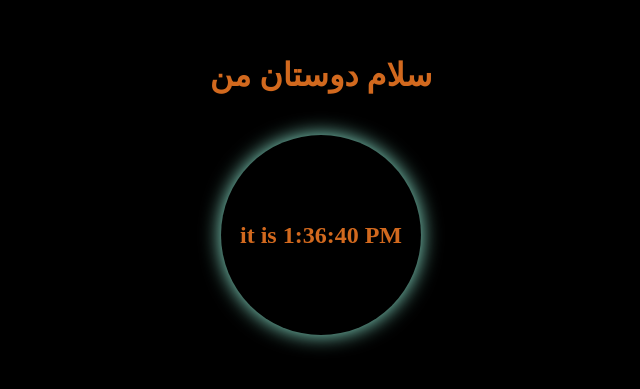
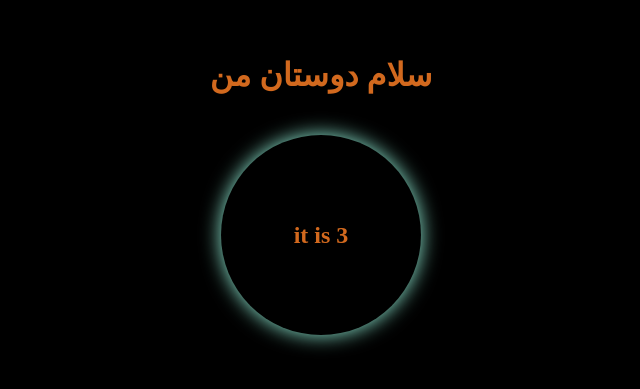
Before and after one commit to mohamadam13858/react2, a React (Create React App) app: page / in a window 1280 px wide. Shown: the part 205-594 px from the top of the page, without its empty margins (319-959 px from the left). Built offline with nearby package versions, Linux system fonts and the light colour scheme.

Commit message:
timer stop

```diff
--- a/src/Timer.js
+++ b/src/Timer.js
@@ -8,7 +8,7 @@ class Timer extends React.Component{
   constructor(){
     super()
     this.state = {
-      time : new Date().toLocaleTimeString()
+      time : 10
     }
   }
 
@@ -18,14 +18,13 @@ console.log("componentDidMount")
 
     interval = setInterval(()=>{
       this.setState({
-        time : new Date().toLocaleTimeString()
+        time : this.state.time - 1
       })
     } , 1000)
-
   }
 
   componentDidUpdate(){
-    if (this.state.time == "4:39:08 PM") {
+    if (this.state.time == 0) {
       clearInterval(interval);
     }
   }
```
